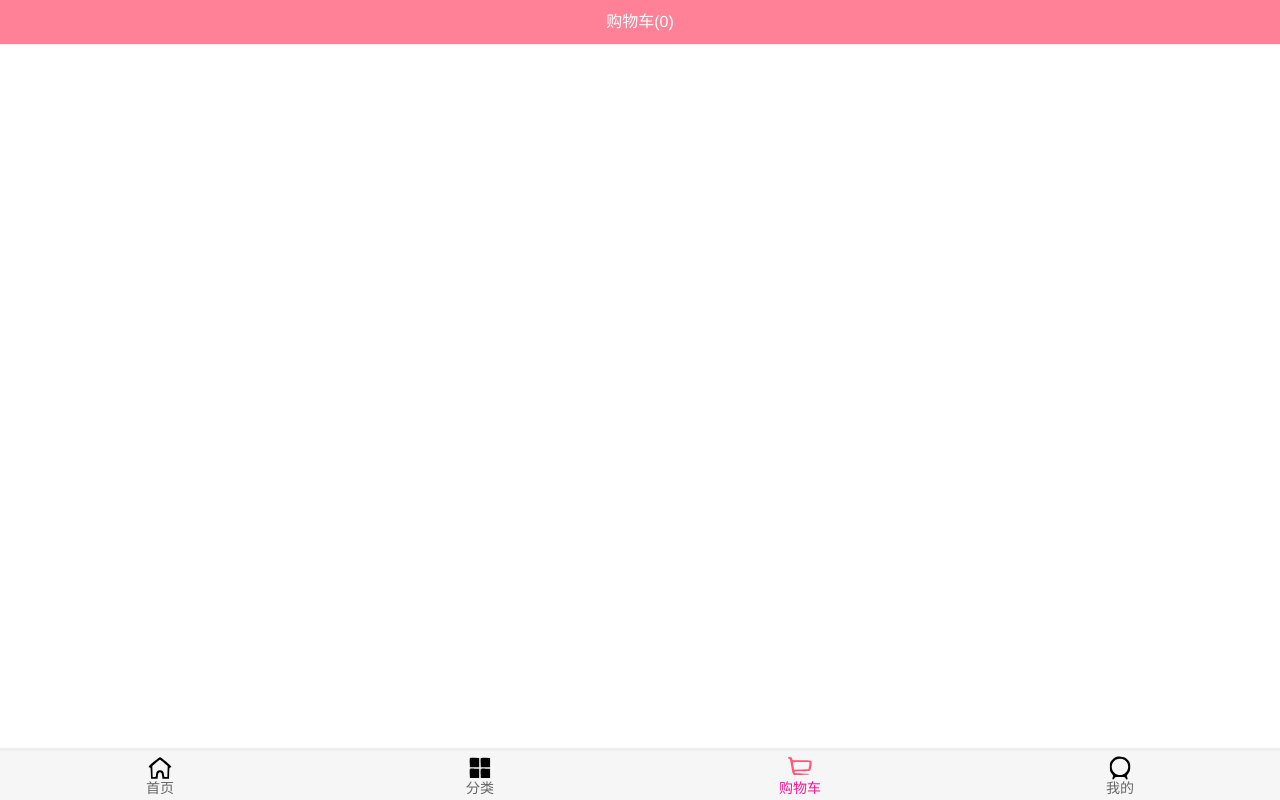
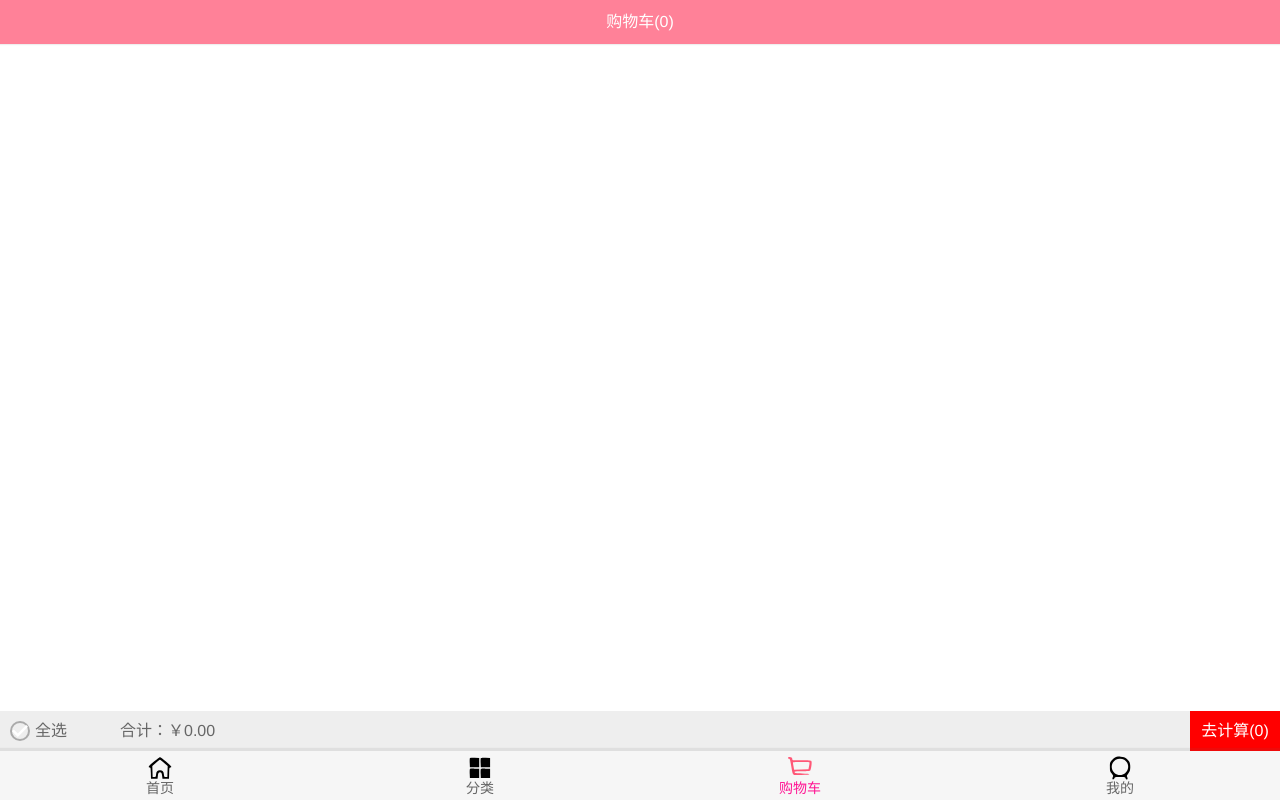
Before and after one commit to Zzb95/supermall, a Vue app: page /cart in a window 1280 px wide. Built offline with nearby package versions, Linux system fonts and the light colour scheme.

Commit message:
添加了购物车

```diff
--- a/src/views/cart/Cart.vue
+++ b/src/views/cart/Cart.vue
@@ -8,12 +8,13 @@
         <cart-list />
 
         <!-- 底部的汇总 -->
-
+        <cart-bottom-bar />
     </div>
 </template>
 
 <script>
     import CartList from './childComps/CartList'
+    import CartBottomBar from './childComps/CartBottomBar'
 
     import NavBar from 'components/common/navbar/NavBar'
 
@@ -28,6 +29,7 @@
         },
         components: {
             CartList,
+            CartBottomBar,
 
             NavBar
         },
--- /dev/null
+++ b/src/views/cart/childComps/CartBottomBar.vue
@@ -0,0 +1,87 @@
+<template>
+    <div class="bottom-bar">
+        <div class="check-content">
+            <check-button class="check-button" />
+            <span>全选</span>
+        </div>
+        <div class="price">
+            合计：{{totalPrice}}
+        </div>
+        <div class="calculate">
+            去计算({{checkLength}})
+        </div>
+    </div>
+</template>
+
+<script>
+    import CheckButton from 'components/content/checkButton/CheckButton'
+
+    import {mapGetters} from 'vuex'
+
+    export default {
+        name: 'CartButtomBar',
+        components: {
+            CheckButton
+        },
+        computed: {
+            ...mapGetters(['cartList']),
+            totalPrice() {
+                /* return '￥' + this.$store.state.cartList.filter(item => {
+                    return item.checked;
+                }).reduce((preValue, item) => {
+                    return preValue + item.price * item.count;
+                }, 0).toFixed(2) */
+                return '￥' + this.cartList.filter(item => {
+                    return item.checked;
+                }).reduce((preValue, item) => {
+                    return preValue + item.price * item.count;
+                }, 0).toFixed(2)
+            },
+            checkLength() {
+               /*  return this.$store.state.cartList.filter(item => {
+                    return item.checked;
+                }).length; */
+                return this.cartList.filter(item => {
+                    return item.checked;
+                }).length;
+            }
+        }
+    }
+</script>
+<style scoped>
+    .bottom-bar {
+        position: relative;
+        display: flex;
+
+        height: 40px;
+        line-height: 40px;
+
+        background: #eee;
+    }
+
+    .check-content {
+        display: flex;
+        align-items: center;
+        margin-left: 10px;
+        width: 90px;
+    }
+
+    .check-button {
+        width: 20px;
+        height: 20px;
+        line-height: 20px;
+        margin-right: 5px;
+    }
+
+    .price {
+        margin-left: 20px;
+        flex: 1;
+    }
+
+    .calculate {
+        width: 90px;
+        background: red;
+        color: #fff;
+        text-align: center;
+    }
+</style>
--- a/src/views/cart/childComps/CartList.vue
+++ b/src/views/cart/childComps/CartList.vue
@@ -35,7 +35,7 @@
 </script>
 <style scoped>
     .cart-list {
-        height: calc(100% - 49px - 44px);
+        height: calc(100% - 49px - 44px - 40px);
     }
     .content {
         height: 100%;
--- a/src/views/cart/childComps/CartListItem.vue
+++ b/src/views/cart/childComps/CartListItem.vue
@@ -39,7 +39,6 @@
           this.product.checked = !this.product.checked;
         }
       },
-
   }
 </script>
 <style scoped>
```
Lines whose indentation alone changed are shown as unchanged.
